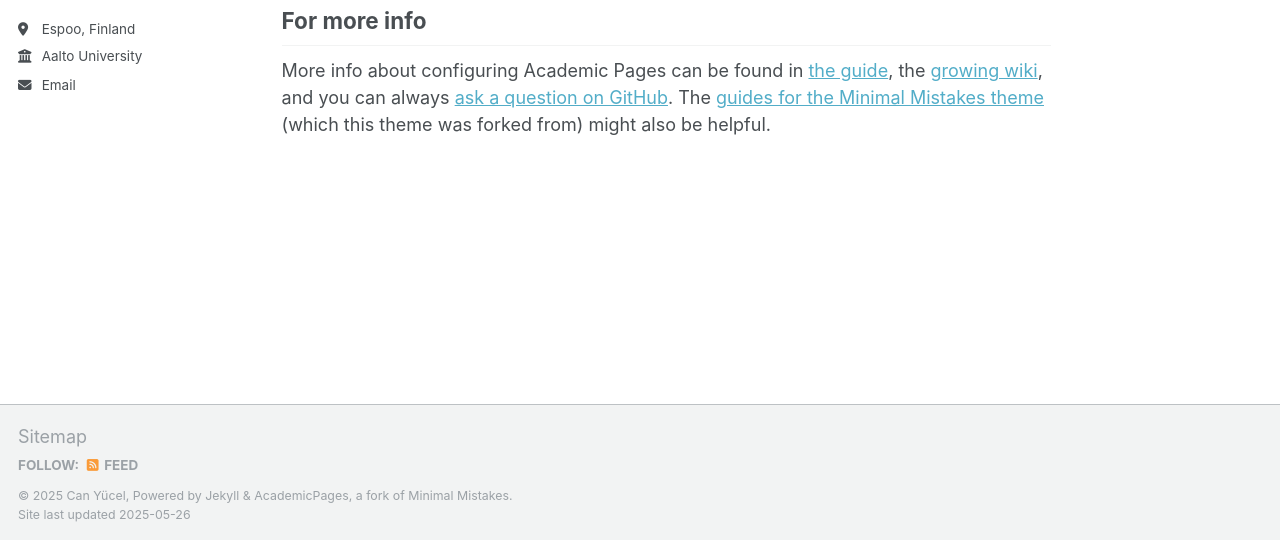
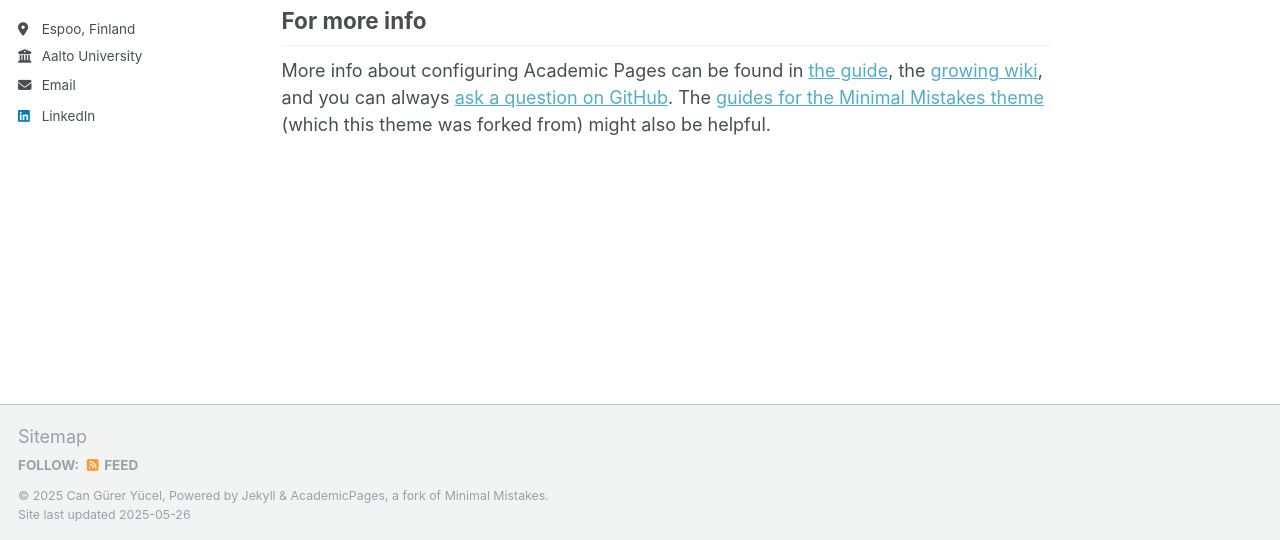
Before and after one commit to gureryucel/gureryucel.github.io, a Jekyll site: the page built from _pages/about.md, in a window 1280 px wide and 900 px high, scrolled down 2608 px. Shown: the part 357-897 px from the top of the window. Built offline with Jekyll 4.4.1, drawn with Linux system fonts in a browser that asks for light colours.

Commit message:
Update _config.yml

```diff
--- a/_config.yml
+++ b/_config.yml
@@ -11,7 +11,7 @@ locale                   : "en-US"
 site_theme               : "default"
 title                    : "Can Yücel / About Me"
 title_separator          : "-"
-name                     : &name "Can Yücel"
+name                     : &name "Can Gürer Yücel"
 description              : &description "personal description"
 url                      : https://gureryucel.github.io # the base hostname & protocol for your site e.g. "https://[your GitHub username].github.io" or if you already have some other page hosted on Github then use "https://[your GitHub username].github.io/[Your Repo Name]"
 baseurl                  : "" # the subpath of your site, e.g. "/blog"
@@ -60,7 +60,7 @@ author:
   keybase          : # Username
   instagram        : # Username
   lastfm           : # Username
-  linkedin         : # Username
+  linkedin         : https://www.linkedin.com/in/can-gurer-yucel/
   mastodon         : # URL
   medium           : # URL
   pinterest        : # Username
```
